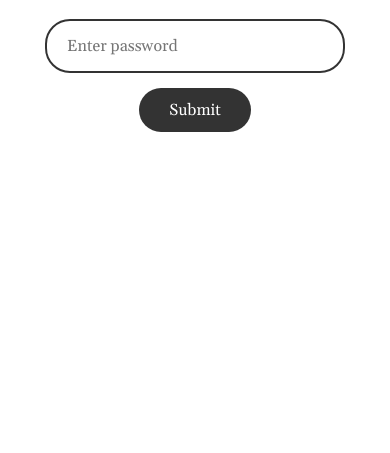
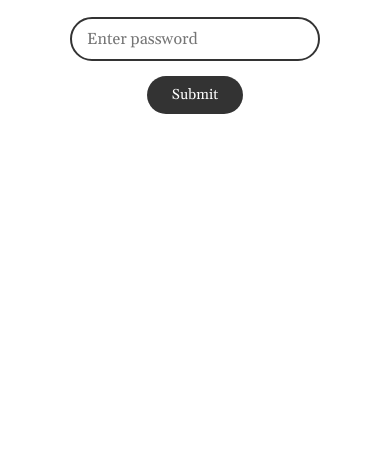
Before and after one commit to drybudz/cazimark-dev, a plain HTML site: page index.html in a window 390 px wide. Shown: the part 391-844 px from the top of the page. Drawn offline with nearby package versions, Linux system fonts and the light colour scheme.

Commit message:
centered responsive

```diff
--- a/index.html
+++ b/index.html
@@ -168,12 +168,53 @@
         }
 
         @media (max-width: 768px) {
+            body {
+                padding: 15px;
+            }
+
+            .container {
+                max-width: 90%;
+            }
+
             .logo img {
                 max-width: 250px;
             }
 
+            .password-input {
+                max-width: 280px;
+                padding: 12px 18px;
+            }
+
             .coming-soon {
                 font-size: 2rem;
+            }
+        }
+
+        @media (max-width: 480px) {
+            body {
+                padding: 10px;
+            }
+
+            .container {
+                max-width: 95%;
+            }
+
+            .logo img {
+                max-width: 200px;
+            }
+
+            .password-input {
+                max-width: 250px;
+                padding: 10px 15px;
+            }
+
+            .submit-btn {
+                padding: 10px 25px;
+                font-size: 0.9rem;
+            }
+
+            .coming-soon {
+                font-size: 1.8rem;
             }
         }
     </style>
```
